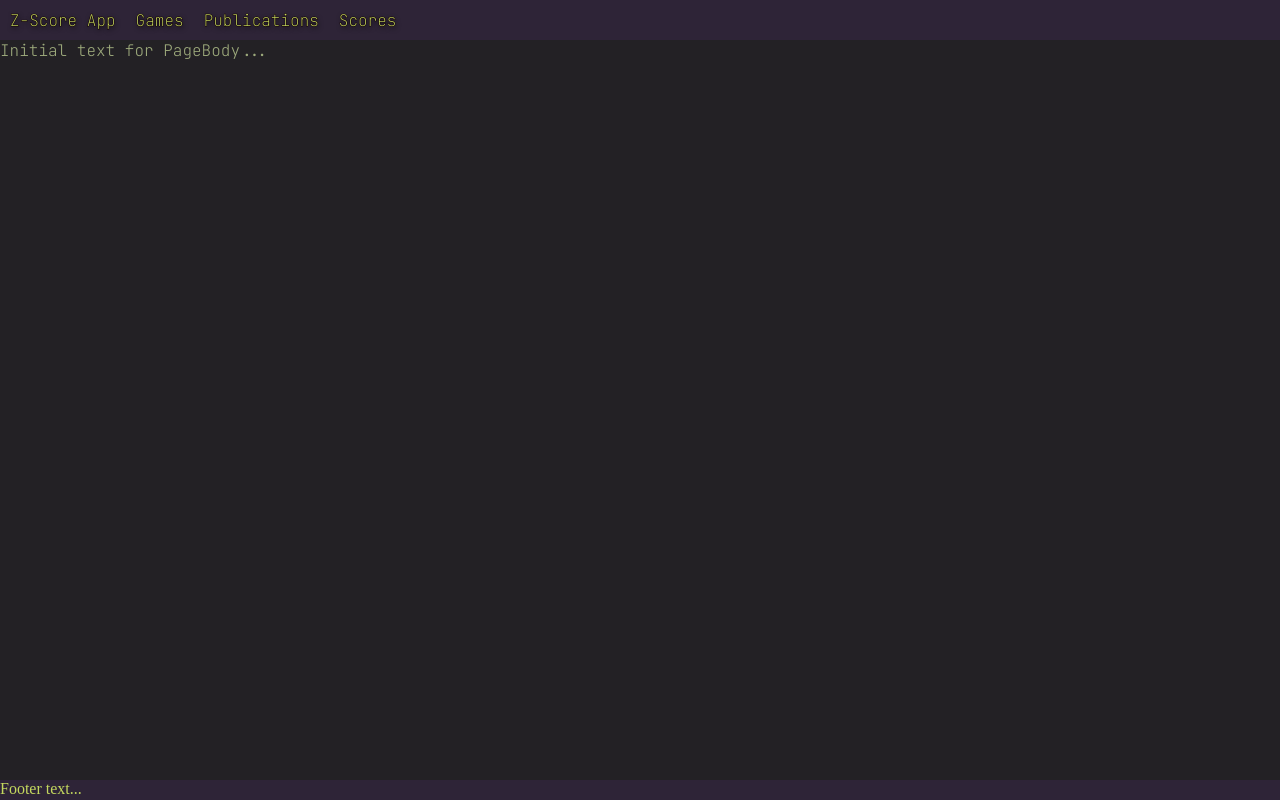
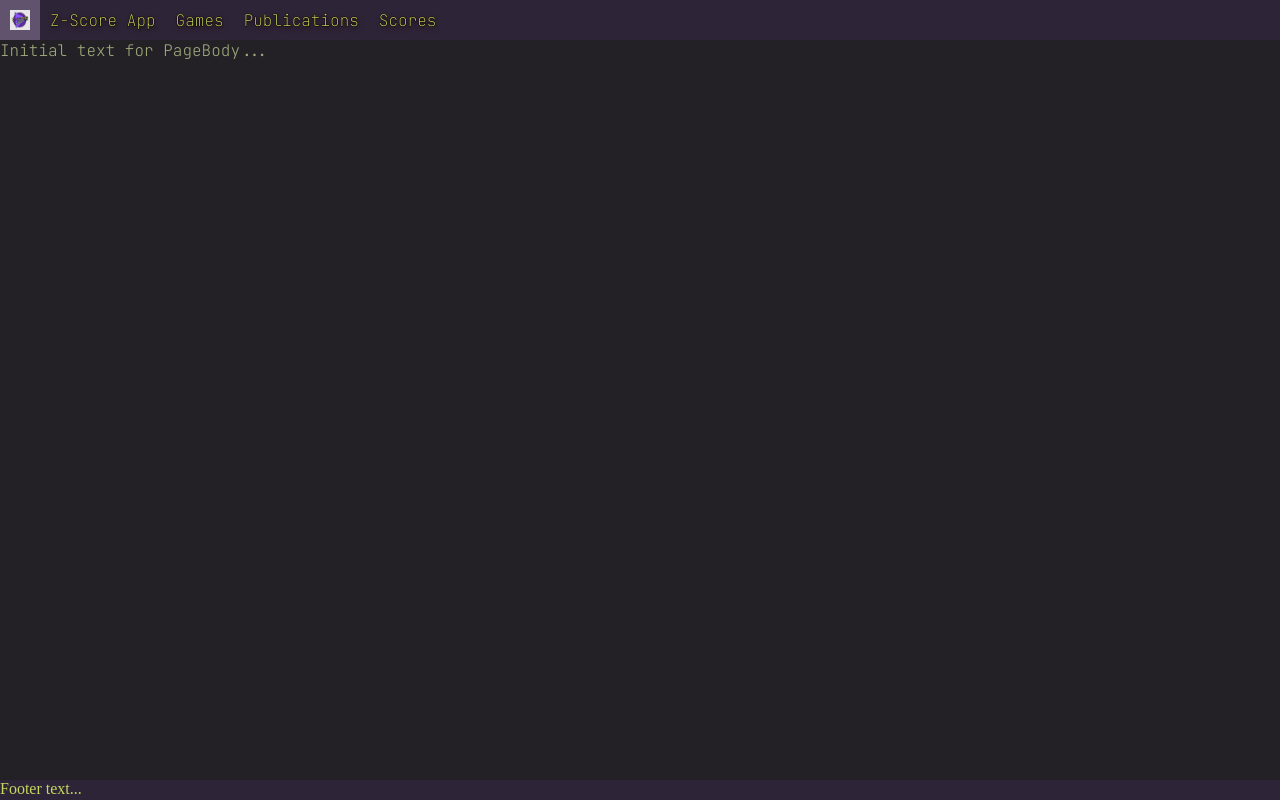
Before and after one commit to cl16/zscore-ui, a React (Vite) app: page / in a window 1280 px wide. Built offline with nearby package versions, Linux system fonts and the light colour scheme.

Commit message:
change nav sections to link, add logo

```diff
--- a/src/App.css
+++ b/src/App.css
@@ -39,3 +39,12 @@
     -webkit-text-stroke: 1px #1A0606;
     paint-order: stroke fill;
 }
+
+.navbar-section:hover {
+    background-color: #61526e;
+}
+
+#logo {
+    height: 20px;
+    width: 20px;
+}
--- a/src/components/Header.tsx
+++ b/src/components/Header.tsx
@@ -3,10 +3,14 @@ function Header() {
     return (
         <div className='header-main'>
             <nav className='navbar'>
-                <div className='navbar-section'>Z-Score App</div>
-                <div className='navbar-section'>Games</div>
-                <div className='navbar-section'>Publications</div>
-                <div className='navbar-section'>Scores</div>
+                <div className='navbar-section'>
+                    {/* link below is a placeholder until logo img finalized */}
+                    <img id='logo' src='src/assets/z-score-logo.png' alt='logo'/>
+                </div>
+                <a className='navbar-section'>Z-Score App</a>
+                <a className='navbar-section'>Games</a>
+                <a className='navbar-section'>Publications</a>
+                <a className='navbar-section'>Scores</a>
             </nav>
         </div>
     )
```
Also changed, not shown: src/assets/z-score-logo.png (added).
